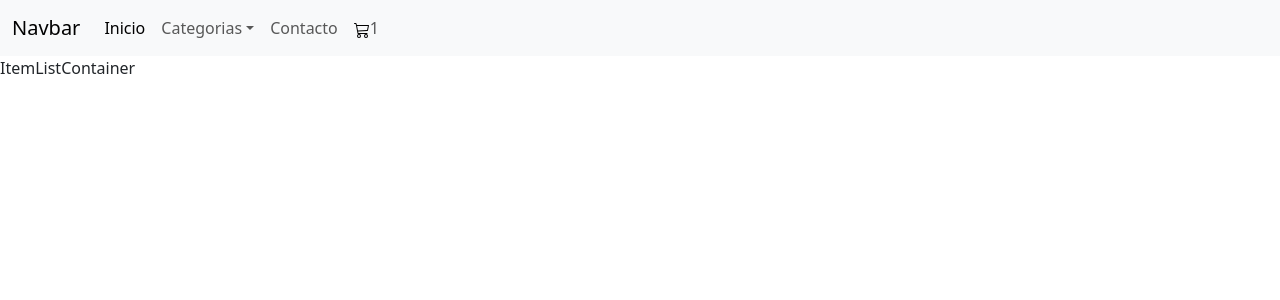
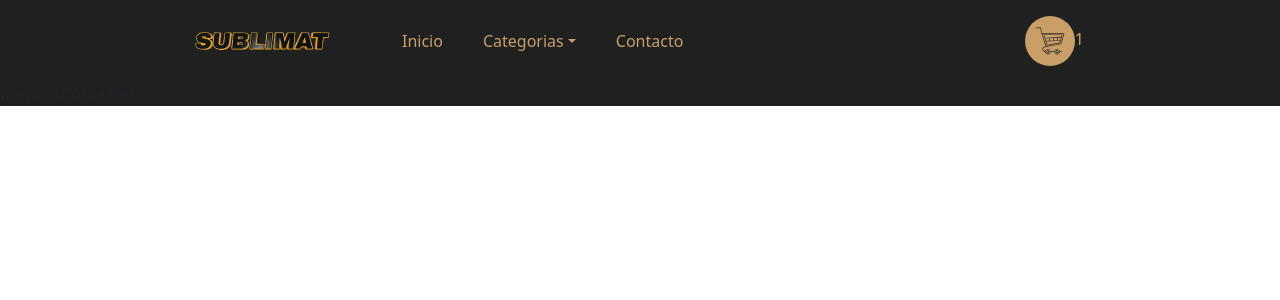
Before and after one commit to barbatjuan/sublimat, a React (Vite) app: page / in a window 1280 px wide. Shown: the top 300 px of the page. Built offline with nearby package versions, Linux system fonts and the light colour scheme.

Commit message:
ëstilizado

```diff
--- a/index.html
+++ b/index.html
@@ -4,6 +4,7 @@
     <meta charset="UTF-8" />
     <link rel="icon" type="image/svg+xml" href="/vite.svg" />
     <meta name="viewport" content="width=device-width, initial-scale=1.0" />
+    <link rel="stylesheet" href="./src/assets/styles.css" />
     <link
       rel="stylesheet"
       href="https://cdn.jsdelivr.net/npm/bootstrap@5.3.3/dist/css/bootstrap.min.css"
--- a/src/App.jsx
+++ b/src/App.jsx
@@ -1,7 +1,6 @@
 import React from "react";
 import ItemListContainer from "./Components/ItemListContainer/ItemListContainer";
 import NavBar from "./Components/NavBar/NavBar";
-import CartWidget from "./Components/CartWidget/CartWidget";
 
 function App() {
   return (
--- a/src/Components/CartWidget/CartWidget.css
+++ b/src/Components/CartWidget/CartWidget.css
@@ -0,0 +1,6 @@
+.nav-link-custom {
+  color: rgb(201, 158, 103) !important; /* Aplica el color deseado */
+}
+.nav-link-customimg {
+  filter: invert(1); /* Cambia el color del logo si es un SVG blanco */
+}
--- a/src/Components/CartWidget/CartWidget.jsx
+++ b/src/Components/CartWidget/CartWidget.jsx
@@ -1,10 +1,184 @@
 import React from "react";
 import logo from "../../assets/logo.svg";
+import "./CartWidget.css";
 
 const CartWidget = () => {
   return (
-    <a className="nav-link" href="">
-      <img src={logo} alt="" />1
+    <a className="nav-link-custom" href="">
+      <svg
+        clip-rule="evenodd"
+        fill-rule="evenodd"
+        height="50"
+        image-rendering="optimizeQuality"
+        shape-rendering="geometricPrecision"
+        text-rendering="geometricPrecision"
+        viewBox="0 0 900 900"
+        width="50"
+        xmlns="http://www.w3.org/2000/svg"
+        xmlns:xlink="http://www.w3.org/1999/xlink"
+        version="1.1"
+        xmlns:svgjs="http://svgjs.dev/svgjs"
+      >
+        <g transform="matrix(1,0,0,1,0,0)">
+          <linearGradient
+            id="id0"
+            gradientUnits="userSpaceOnUse"
+            x1="902.19"
+            x2="-2.19"
+            y1="497.063"
+            y2="402.937"
+          >
+            <stop offset="0" stop-color="#1e8ac6" />
+            <stop offset=".301961" stop-color="#834fbc" />
+            <stop offset="1" stop-color="#e813b1" />
+          </linearGradient>
+          <g id="Layer_x0020_1">
+            <circle
+              cx="450"
+              cy="450"
+              fill="#c99e67"
+              r="450"
+              data-original-color="id0"
+              stroke="none"
+              stroke-opacity="1"
+              fill-opacity="1"
+            />
+            <g id="_346410936">
+              <g id="_346410096">
+                <path
+                  d="m305 320c-3 0-5-2-6-4l-25-96h-74c-3 0-6-2-6-6 0-3 3-6 6-6h78c3 0 5 2 6 5l27 99c0 4-1 7-5 8z"
+                  fill="#2d2d2d"
+                  fill-opacity="1"
+                  data-original-color="#ffffffff"
+                  stroke="none"
+                  stroke-opacity="1"
+                />
+              </g>
+              <g id="_346410960">
+                <path
+                  d="m377 558c-3 0-5-2-6-4l-72-238c0-2 0-4 1-6 1-1 3-2 5-2h379c7 0 14 4 18 9 4 4 5 9 3 14l-48 166c-3 9-9 12-14 13l-265 48zm-64-238 68 225 260-47c2 0 3-1 4-5l49-166s0-1-1-3c-2-2-5-4-9-4z"
+                  fill="#2d2d2d"
+                  fill-opacity="1"
+                  data-original-color="#ffffffff"
+                  stroke="none"
+                  stroke-opacity="1"
+                />
+              </g>
+              <g id="_346411200">
+                <path
+                  d="m397 532c-2 0-5-1-5-4l-58-189c0-1 0-3 1-5 1-1 3-2 5-2h329c2 0 3 1 5 2 1 2 1 4 1 5l-43 147c-1 3-3 4-5 5l-229 41s0 0-1 0zm-49-188 54 175 219-40 40-135z"
+                  fill="#2d2d2d"
+                  fill-opacity="1"
+                  data-original-color="#ffffffff"
+                  stroke="none"
+                  stroke-opacity="1"
+                />
+              </g>
+              <g id="_346410792">
+                <path
+                  d="m634 648h-13c-3 0-6-2-6-6 0-3 3-6 6-6h37c3 0 6 3 6 6 0 4-3 6-6 6zm-99 0h-81c-3 0-6-2-6-6 0-3 3-6 6-6h81c3 0 6 3 6 6 0 4-3 6-6 6zm-167 0h-5c-4 0-7 0-11-1-22-5-38-25-38-48s17-41 47-49l14-4 4 12-15 4c-14 3-38 13-38 37 0 17 12 33 29 36 2 1 5 1 8 1h5c3 0 6 3 6 6 0 4-3 6-6 6z"
+                  fill="#2d2d2d"
+                  fill-opacity="1"
+                  data-original-color="#ffffffff"
+                  stroke="none"
+                  stroke-opacity="1"
+                />
+              </g>
+              <g id="_346411008">
+                <path
+                  d="m578 692c-27 0-49-23-49-50s22-49 49-49 49 22 49 49-22 50-49 50zm0-87c-20 0-37 17-37 37 0 21 17 38 37 38 21 0 38-17 38-38 0-20-17-37-38-37z"
+                  fill="#2d2d2d"
+                  fill-opacity="1"
+                  data-original-color="#ffffffff"
+                  stroke="none"
+                  stroke-opacity="1"
+                />
+              </g>
+              <g id="_346411512">
+                <path
+                  d="m411 692c-27 0-49-23-49-50s22-49 49-49 49 22 49 49-22 50-49 50zm0-87c-21 0-37 17-37 37 0 21 16 38 37 38 20 0 37-17 37-38 0-20-17-37-37-37z"
+                  fill="#2d2d2d"
+                  fill-opacity="1"
+                  data-original-color="#ffffffff"
+                  stroke="none"
+                  stroke-opacity="1"
+                />
+              </g>
+              <g id="_346411728">
+                <path
+                  d="m578 669c-14 0-26-12-26-27 0-14 12-26 26-26 15 0 27 12 27 26 0 15-12 27-27 27zm0-41c-8 0-14 6-14 14s6 15 14 15 15-7 15-15-7-14-15-14z"
+                  fill="#2d2d2d"
+                  fill-opacity="1"
+                  data-original-color="#ffffffff"
+                  stroke="none"
+                  stroke-opacity="1"
+                />
+              </g>
+              <g id="_346411536">
+                <path
+                  d="m411 669c-15 0-27-12-27-27 0-14 12-26 27-26 14 0 26 12 26 26 0 15-12 27-26 27zm0-41c-8 0-15 6-15 14s7 15 15 15 14-7 14-15-6-14-14-14z"
+                  fill="#2d2d2d"
+                  fill-opacity="1"
+                  data-original-color="#ffffffff"
+                  stroke="none"
+                  stroke-opacity="1"
+                />
+              </g>
+              <g id="_346411584">
+                <path
+                  d="m359 407c-3 0-5-2-6-5 0-3 3-6 6-7l297-21c3 0 6 2 6 5 1 4-2 7-5 7l-297 21s0 0-1 0z"
+                  fill="#2d2d2d"
+                  fill-opacity="1"
+                  data-original-color="#ffffffff"
+                  stroke="none"
+                  stroke-opacity="1"
+                />
+              </g>
+              <g id="_346411320">
+                <path
+                  d="m376 461c-3 0-6-2-6-6-1-3 2-6 5-6l265-19c3 0 6 2 6 5 0 4-2 7-5 7z"
+                  fill="#2d2d2d"
+                  fill-opacity="1"
+                  data-original-color="#ffffffff"
+                  stroke="none"
+                  stroke-opacity="1"
+                />
+              </g>
+              <g id="_346411752">
+                <path
+                  d="m438 456c-3 0-6-2-6-6v-54c0-4 3-6 6-6 4 0 6 2 6 6v54c0 4-2 6-6 6z"
+                  fill="#2d2d2d"
+                  fill-opacity="1"
+                  data-original-color="#ffffffff"
+                  stroke="none"
+                  stroke-opacity="1"
+                />
+              </g>
+              <g id="_346411560">
+                <path
+                  d="m512 451c-3 0-6-3-6-6v-55c0-3 3-6 6-6s6 3 6 6v55c0 3-3 6-6 6z"
+                  fill="#2d2d2d"
+                  fill-opacity="1"
+                  data-original-color="#ffffffff"
+                  stroke="none"
+                  stroke-opacity="1"
+                />
+              </g>
+              <g id="_346411392">
+                <path
+                  d="m586 446c-3 0-6-3-6-6v-55c0-3 3-6 6-6s6 3 6 6v55c0 3-3 6-6 6z"
+                  fill="#2d2d2d"
+                  fill-opacity="1"
+                  data-original-color="#ffffffff"
+                  stroke="none"
+                  stroke-opacity="1"
+                />
+              </g>
+            </g>
+          </g>
+        </g>
+      </svg>
+      1
     </a>
   );
 };
--- a/src/Components/NavBar/NavBar.css
+++ b/src/Components/NavBar/NavBar.css
@@ -1,48 +1,54 @@
-Clase
-  personalizada
-  para
-  ajustar
-  el
-  ancho
-  y
-  centrar
-  la
-  barra
-  de
-  navegación
-  .navbar {
-  width: 90%; /* Ajusta el ancho al 90% */
-  margin: 0 auto; /* Centra la barra de navegación */
+.navbar {
+  width: 90%;
+  margin: 0 auto;
+  padding-left: 100px;
+  padding-right: 100px;
 }
 
-/* Asegurarse de que los elementos dentro del navbar se alineen correctamente */
 .navbar-nav {
+  width: 100%;
   display: flex;
-  justify-content: space-around; /* Distribuye los elementos del menú */
+  justify-content: flex-start;
   align-items: center;
 }
 
-/* Alinear el CartWidget a la derecha */
 .d-flex {
   margin-left: auto;
 }
 
-/* Mejorar el espaciado del dropdown */
 .navbar .dropdown-menu {
-  min-width: 200px; /* Ancho mínimo para el dropdown */
+  min-width: 200px;
 }
 
 .dropdown-divider {
   margin: 0.5rem 0;
 }
 
-/* Para pantallas más pequeñas */
 @media (max-width: 768px) {
   .navbar {
-    width: 100%; /* En pantallas pequeñas, ocupa el 100% del ancho */
+    width: 100%;
   }
 
   .navbar-nav {
-    flex-direction: column; /* Cambiar la dirección de los ítems a columna en móviles */
+    flex-direction: column;
   }
 }
+
+.nav-link-custom {
+  color: #c99e67;
+  text-decoration: none;
+  margin: 0 20px 0 20px;
+}
+
+.dropdown-menu {
+  background-color: #c99e67;
+}
+
+.dropdown-item {
+  transition-duration: 1000ms;
+}
+.dropdown-item:hover {
+  color: #0a0a0a;
+  background-color: transparent;
+  letter-spacing: 2px;
+}
--- a/src/Components/NavBar/NavBar.jsx
+++ b/src/Components/NavBar/NavBar.jsx
@@ -4,10 +4,20 @@ import "./NavBar.css";
 
 const NavBar = () => {
   return (
-    <nav className="navbar navbar-expand-lg bg-body-tertiary">
+    <nav className="navbar navbar-expand-lg bg-body-custom">
       <div className="container-fluid">
         <a className="navbar-brand" href="#">
-          Navbar
+          <div class="container-fluid">
+            <a class="navbar-brand" href="#">
+              <img
+                src="/src/assets/sublimate-mini.png"
+                alt="Logo"
+                width="150"
+                height="auto"
+                class="d-inline-block align-text-top"
+              />
+            </a>
+          </div>
         </a>
         <button
           className="navbar-toggler"
@@ -20,17 +30,22 @@ const NavBar = () => {
         >
           <span className="navbar-toggler-icon"></span>
         </button>
+
         <div className="collapse navbar-collapse" id="navbarSupportedContent">
           <ul className="navbar-nav me-auto mb-2 mb-lg-0">
             <li className="nav-item">
-              <a className="nav-link active" aria-current="page" href="#">
+              <a
+                className="nav-link-custom active"
+                aria-current="page"
+                href="#"
+              >
                 Inicio
               </a>
             </li>
 
             <li className="nav-item dropdown">
               <a
-                className="nav-link dropdown-toggle"
+                className="nav-link-custom dropdown-toggle"
                 href="#"
                 role="button"
                 data-bs-toggle="dropdown"
@@ -55,17 +70,19 @@ const NavBar = () => {
               </ul>
             </li>
             <li className="nav-item">
-              <a className="nav-link" href="#">
+              <a className="nav-link-custom" href="#">
                 Contacto
               </a>
             </li>
-            <ul className="navbar-nav ms-auto">
-              <li className="nav-item">
-                <CartWidget />
-              </li>
-            </ul>
           </ul>
         </div>
+        <span class="navbar-text">
+          <ul className="navbar-nav ms-auto">
+            <li className="nav-item">
+              <CartWidget />
+            </li>
+          </ul>
+        </span>
       </div>
     </nav>
   );
--- /dev/null
+++ b/src/assets/styles.css
@@ -0,0 +1,3 @@
+#root {
+  background-color: rgb(31, 32, 32);
+}
```
Also changed, not shown: src/assets/sublimate-mini.png (added).
